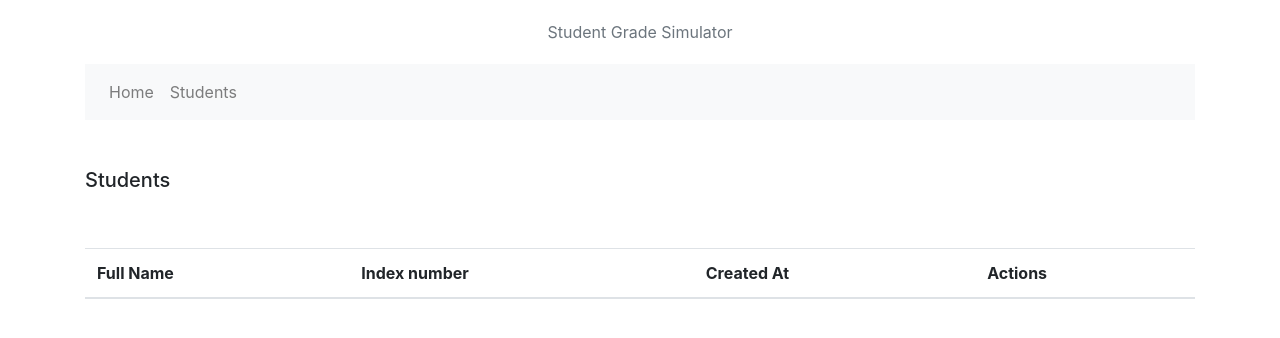
After one commit to dmiljanovic/libra_fire, a PHP site: page /view/students.php in a window 1280 px wide. The commit adds this page. Shown: the top 338 px of the page. Run offline with PHP 8.4, Linux system fonts and the light colour scheme; the template is opened without the code that fills it, so the values that code supplies are empty; some libraries are stand-ins or nearby versions.

Commit message:
student list - student ctrl, students view, student repository

```diff
--- a/app/Database/Db.php
+++ b/app/Database/Db.php
@@ -69,7 +69,7 @@ class Db
      * @param array $params
      * @return array
      */
-    public static function getData(string $query, array $params) : array
+    public static function getData(string $query, array $params = []) : array
     {
         $stmt = self::con()->prepare($query);
         $stmt->execute($params);
--- /dev/null
+++ b/view/_header.php
@@ -0,0 +1,12 @@
+<div class="text-center" style="margin: 20px 0px 20px 0px;">
+    <span class="text-secondary">Student Grade Simulator</span>
+</div>
+
+<nav class="navbar navbar-expand-lg navbar-light bg-light">
+    <div class="collapse navbar-collapse">
+        <div class="navbar-nav">
+            <a href="/" class="nav-item nav-link">Home</a>
+            <a href="/students" class="nav-item nav-link">Students</a>
+        </div>
+    </div>
+</nav>
--- /dev/null
+++ b/view/students.php
@@ -0,0 +1,57 @@
+<!doctype html>
+<html lang="en">
+<head>
+    <meta charset="utf-8">
+    <meta name="viewport" content="width=device-width, initial-scale=1, shrink-to-fit=no">
+
+    <link rel="stylesheet" href="https://stackpath.bootstrapcdn.com/bootstrap/4.3.1/css/bootstrap.min.css"
+          integrity="sha384-ggOyR0iXCbMQv3Xipma34MD+dH/1fQ784/j6cY/iJTQUOhcWr7x9JvoRxT2MZw1T"
+          crossorigin="anonymous">
+
+    <title>LibraFire Test</title>
+</head>
+<body>
+
+<div class="container">
+    <?php include '_header.php'?>
+    <div class="row">
+        <div class="col-lg-6 mt-5">
+            <h5>Students</h5>
+        </div>
+    </div>
+    <div class="row">
+        <div class="col-lg-12 mt-5">
+            <table class="table">
+                <thead>
+                <tr>
+                    <th scope="col">Full Name</th>
+                    <th scope="col">Index number</th>
+                    <th scope="col">Created At</th>
+                    <th scope="col">Actions</th>
+                </tr>
+                </thead>
+                <tbody>
+                <?php foreach ($data as $student) { ?>
+                    <tr>
+                        <td><?php echo $student['full_name'] ?></td>
+                        <td><?php echo $student['index_number'] ?></td>
+                        <td><?php echo $student['created_at'] ?></td>
+                        <td>
+                            <a class="btn btn-info" href="/students/<?php echo $student['id'] ?>/view" role="button">View</a>
+                        </td>
+                    </tr>
+                <?php } ?>
+                </tbody>
+            </table>
+        </div>
+    </div>
+</div>
+
+<script src="https://code.jquery.com/jquery-3.1.1.min.js"></script>
+<script src="https://stackpath.bootstrapcdn.com/bootstrap/4.3.1/js/bootstrap.min.js"
+        integrity="sha384-JjSmVgyd0p3pXB1rRibZUAYoIIy6OrQ6VrjIEaFf/nJGzIxFDsf4x0xIM+B07jRM"
+        crossorigin="anonymous">
+</script>
+
+</body>
+</html>
```
Also changed, not shown: app/Controller/BaseController.php (+12 -2 lines), app/Controller/HomeController.php (+7 -0 lines), app/Controller/StudentController.php (added, +41 -0 lines), app/Helpers/Log.php (+42 -0 lines), app/Repositories/StudentRepository.php (added, +22 -0 lines), app/routes.php (+7 -0 lines), view/index.php (+1 -12 lines), .htaccess (added).
